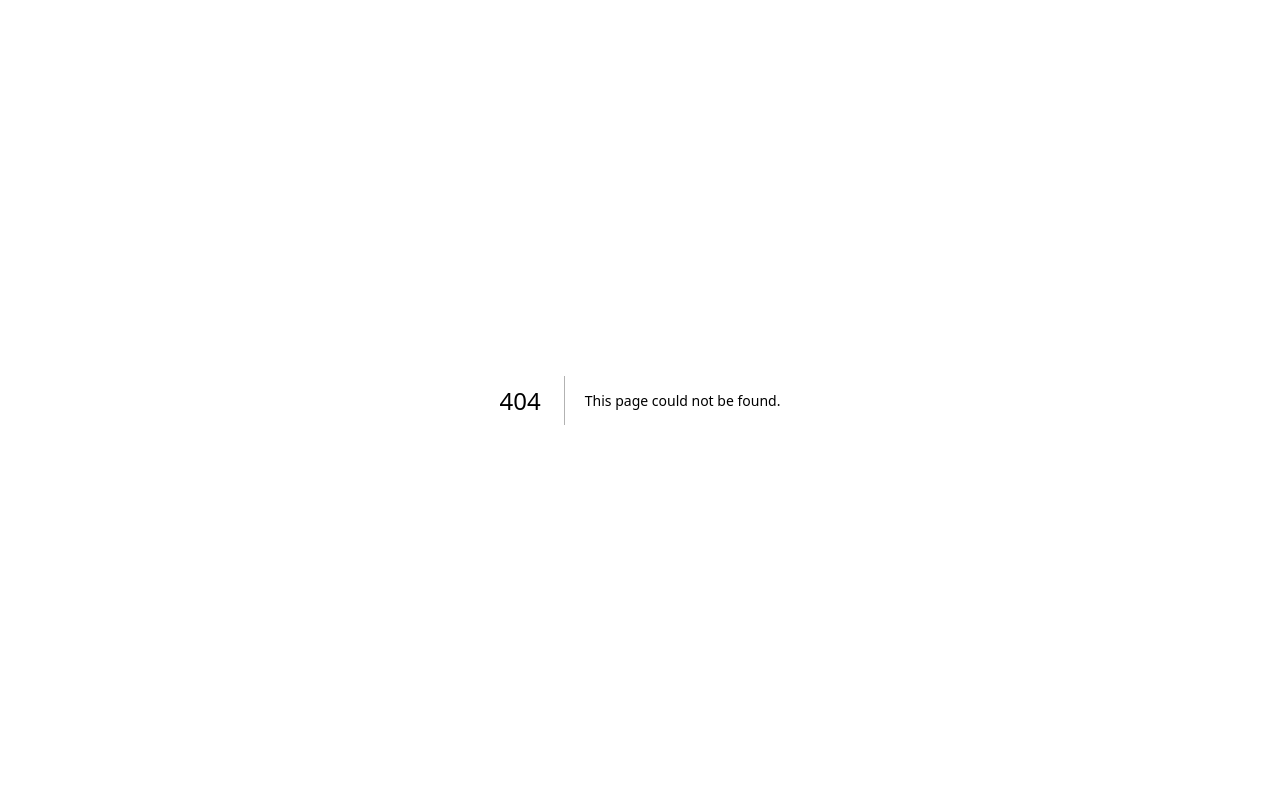
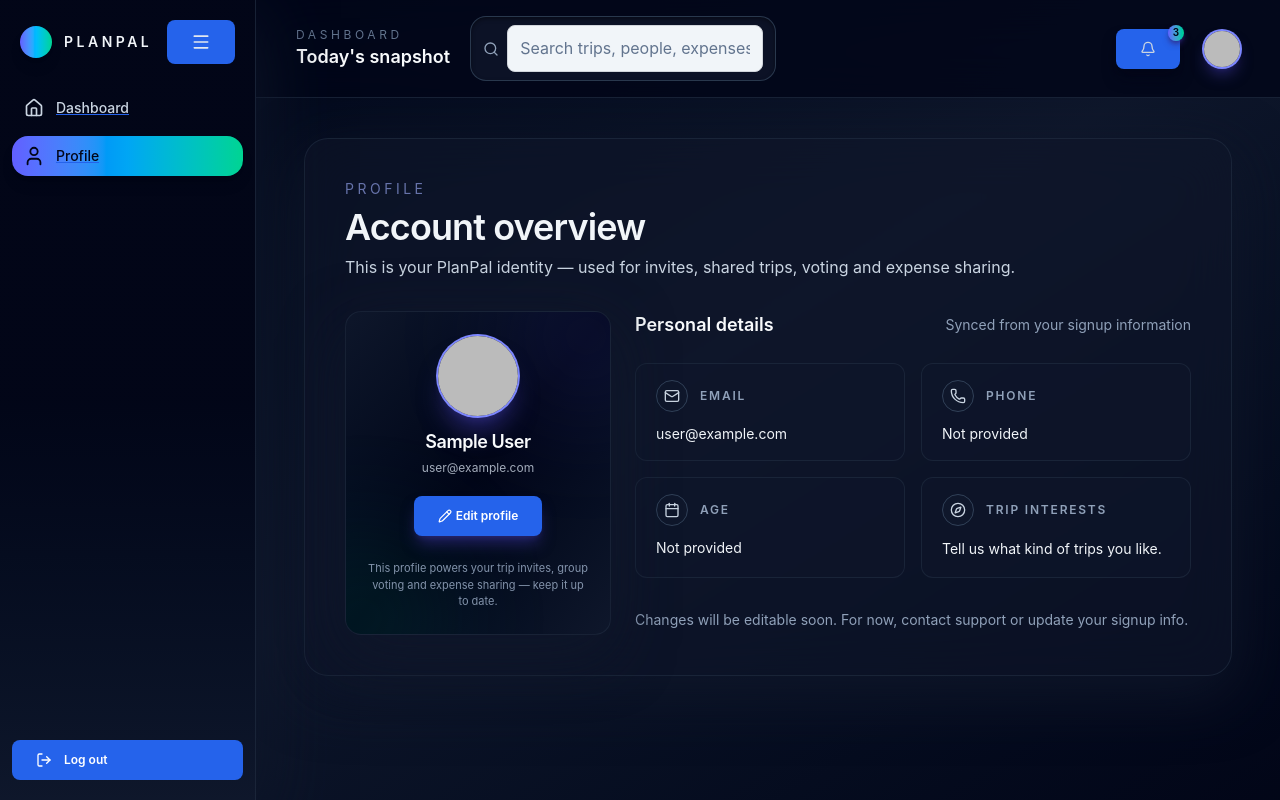
Before and after one commit to pavanpb05/planpal, a Next.js app: page /profile in a window 1280 px wide. Before the commit this address had no page. Built offline with nearby package versions, Linux system fonts and the light colour scheme; no server answers; the database is empty; sample sign-in values are in the browser's storage.

Commit message:
updated sidebar ui and profile page

```diff
--- /dev/null
+++ b/app/profile/page.js
@@ -0,0 +1,157 @@
+// /app/profile/page.js
+"use client";
+
+import { useEffect, useState } from "react";
+import { useRouter } from "next/navigation";
+import Image from "next/image";
+import { onAuthStateChanged, signOut } from "firebase/auth";
+import { doc, getDoc } from "firebase/firestore";
+import { auth } from "../../src/firebaseAuth";
+import { db } from "../../src/firebaseConfig";
+import Sidebar from "@/components/Sidebar";
+import Topbar from "@/components/Topbar";
+import ProfileCard from "@/components/ProfileCard";
+import { User, Mail, Phone, Calendar, Compass } from "lucide-react";
+
+function getInitials(user, profile) {
+  const base =
+    profile?.name ||
+    user?.displayName ||
+    user?.email?.split("@")[0] ||
+    "User";
+  const parts = base.trim().split(/\s+/);
+  const first = parts[0]?.[0] ?? "";
+  const second = parts[1]?.[0] ?? "";
+  return (first + second || first).toUpperCase();
+}
+
+function ProfileField({ icon: Icon, label, value, multiline = false }) {
+  return (
+    <div className="rounded-xl border border-slate-800/80 bg-slate-900/60 px-5 py-4 flex flex-col gap-2">
+      <div className="flex items-center gap-3">
+        <span className="inline-flex h-8 w-8 items-center justify-center rounded-full bg-slate-900 border border-slate-700">
+          <Icon className="h-4 w-4 text-slate-300" />
+        </span>
+        <span className="text-xs font-semibold uppercase tracking-[0.15em] text-slate-400">
+          {label}
+        </span>
+      </div>
+      <p className={`text-sm text-slate-100 mt-1 ${multiline ? "leading-relaxed" : ""}`}>
+        {value}
+      </p>
+    </div>
+  );
+}
+
+export default function ProfilePage() {
+  const router = useRouter();
+  const [user, setUser] = useState(null);
+  const [profile, setProfile] = useState(null);
+  const [loading, setLoading] = useState(true);
+  const [profileError, setProfileError] = useState("");
+
+  useEffect(() => {
+    const unsub = onAuthStateChanged(auth, async (u) => {
+      if (!u) {
+        router.push("/login");
+        return;
+      }
+      setUser(u);
+
+      try {
+        const ref = doc(db, "users", u.uid);
+        const snap = await getDoc(ref);
+        if (snap.exists()) {
+          setProfile(snap.data());
+        }
+      } catch (err) {
+        setProfileError("Could not load full profile. Try again later.");
+        console.error(err);
+      } finally {
+        setLoading(false);
+      }
+    });
+
+    return () => unsub();
+  }, [router]);
+
+  const handleLogout = async () => {
+    await signOut(auth);
+    router.push("/login");
+  };
+
+  const initials = getInitials(user, profile);
+  const displayName =
+    profile?.name ||
+    user?.displayName ||
+    user?.email?.split("@")[0] ||
+    "Traveller";
+
+  const email = profile?.email || user?.email || "Not set";
+  const phone = profile?.phone || "Not provided";
+  const age = profile?.age || "Not provided";
+  const interests = profile?.interests || "Tell us what kind of trips you like.";
+
+  return (
+    <div className="min-h-screen bg-gradient-to-br from-slate-950 via-slate-900 to-slate-950 text-slate-100 flex">
+      <Sidebar handleLogout={handleLogout} />
+
+      <div className="flex-1 flex flex-col" style={{ marginLeft: "var(--sidebar-width, 256px)" }}>
+        <Topbar user={user} />
+
+        <main className="px-4 py-8 lg:px-12 lg:py-10">
+          <div className="max-w-7xl mx-auto rounded-3xl bg-slate-900/60 border border-slate-800/80 shadow-[0_18px_60px_rgba(15,23,42,0.9)] backdrop-blur-xl px-6 py-6 lg:px-10 lg:py-10 space-y-8">
+            {/* Header */}
+            <section className="space-y-2">
+              <p className="text-sm uppercase tracking-[0.25em] text-indigo-300/60">Profile</p>
+              <h1 className="text-3xl lg:text-4xl font-semibold tracking-tight">Account overview</h1>
+              <p className="text-base text-slate-300 max-w-2xl">
+                This is your PlanPal identity — used for invites, shared trips, voting and expense sharing.
+              </p>
+            </section>
+
+            {/* Content */}
+            {loading ? (
+              <div className="grid grid-cols-1 lg:grid-cols-3 gap-6 animate-pulse">
+                <div className="rounded-2xl bg-slate-900/60 border border-slate-800/80 h-56" />
+                <div className="lg:col-span-2 rounded-2xl bg-slate-900/60 border border-slate-800/80 h-56" />
+              </div>
+            ) : (
+              <div className="grid grid-cols-1 lg:grid-cols-3 gap-6 items-start">
+                <section>
+                  <ProfileCard user={user} />
+                </section>
+
+                <section className="lg:col-span-2 space-y-6">
+                  <div className="flex items-center justify-between">
+                    <h3 className="text-lg font-semibold text-slate-50">Personal details</h3>
+                    <span className="text-sm text-slate-400">Synced from your signup information</span>
+                  </div>
+
+                  <div className="grid grid-cols-1 md:grid-cols-2 gap-4">
+                    <ProfileField icon={Mail} label="Email" value={email} />
+                    <ProfileField icon={Phone} label="Phone" value={phone} />
+                    <ProfileField icon={Calendar} label="Age" value={age} />
+                    <ProfileField icon={Compass} label="Trip interests" value={interests} multiline />
+                  </div>
+
+                  {profileError && (
+                    <p className="text-sm text-rose-400 bg-rose-500/10 border border-rose-500/40 rounded-xl px-3 py-2">
+                      {profileError}
+                    </p>
+                  )}
+
+                  <div className="pt-2">
+                    <p className="text-sm text-slate-400">
+                      Changes will be editable soon. For now, contact support or update your signup info.
+                    </p>
+                  </div>
+                </section>
+              </div>
+            )}
+          </div>
+        </main>
+      </div>
+    </div>
+  );
+}
--- a/components/Sidebar.jsx
+++ b/components/Sidebar.jsx
@@ -3,7 +3,8 @@
 
 import Link from "next/link";
 import { usePathname } from "next/navigation";
-import { Home, User, LogOut } from "lucide-react";
+import { Home, User, LogOut, Menu } from "lucide-react";
+import { useEffect, useState } from "react";
 
 const navItems = [
   { href: "/dashboard", label: "Dashboard", icon: Home },
@@ -12,30 +13,69 @@
 
 export default function Sidebar({ handleLogout }) {
   const pathname = usePathname();
+  const [collapsed, setCollapsed] = useState(() => {
+    const saved =
+      typeof window !== "undefined" &&
+      localStorage.getItem("sidebar-collapsed");
+    return saved !== null ? saved === "true" : false;
+  });
+
+  useEffect(() => {
+    localStorage.setItem("sidebar-collapsed", collapsed ? "true" : "false");
+    document.documentElement.style.setProperty(
+      "--sidebar-width",
+      collapsed ? "72px" : "256px"
+    );
+  }, [collapsed]);
 
   return (
-    <aside className="fixed inset-y-0 left-0 z-30 w-20 lg:w-64 border-r border-slate-800/80 bg-linear-to-b from-slate-950 via-slate-950 to-slate-900 shadow-[0_18px_70px_rgba(15,23,42,0.95)]">
-      <div className="flex h-full flex-col px-3 py-6">
-        {/* Logo */}
-        <div className="mb-10 flex items-center justify-center lg:justify-start lg:px-2">
-          <div className="inline-flex items-center gap-2">
-            <div className="h-8 w-8 rounded-2xl bg-linear-to-br from-indigo-500 via-sky-400 to-emerald-400 shadow-lg shadow-indigo-900/80" />
-            <span className="hidden lg:inline text-sm font-semibold tracking-[0.25em] text-slate-100 uppercase">
-              PlanPal
-            </span>
+    <aside
+      className={`fixed inset-y-0 left-0 z-30 flex flex-col
+      bg-gradient-to-b from-slate-950 via-slate-950 to-slate-900
+      shadow-[0_18px_70px_rgba(15,23,42,0.95)]
+      border-r border-slate-800/80 transition-all duration-300`}
+      style={{ width: collapsed ? 72 : 256 }}
+    >
+      <div className="flex h-full flex-col px-3 py-5">
+        <div className="flex items-center justify-between mb-6 px-2">
+          {/* LOGO */}
+          <div className="flex items-center gap-3">
+            <div
+              className={`h-8 w-8 rounded-2xl shadow-lg ${
+                collapsed
+                  ? "bg-indigo-500"
+                  : "bg-gradient-to-r from-indigo-500 via-sky-400 to-emerald-400"
+              }`}
+            />
+
+            {!collapsed && (
+              <span className="text-sm font-semibold tracking-[0.25em] text-slate-100 uppercase">
+                PlanPal
+              </span>
+            )}
           </div>
+
+          {/* COLLAPSE BUTTON */}
+          <button
+            aria-label={collapsed ? "Open sidebar" : "Close sidebar"}
+            onClick={() => setCollapsed((s) => !s)}
+            className="p-1 rounded-md hover:bg-slate-900/50 transition"
+            title={collapsed ? "Open" : "Collapse"}
+          >
+            <Menu className="h-5 w-5 text-slate-200" />
+          </button>
         </div>
 
-        {/* Nav links */}
+        {/* NAVIGATION */}
         <nav className="flex-1 space-y-2">
           {navItems.map(({ href, label, icon: Icon }) => {
             const active = pathname === href;
             return (
-              <Link key={href} href={href}>
+              <Link key={href} href={href} className="block">
                 <div
-                  className={`group flex items-center gap-3 rounded-2xl px-2 py-2.5 text-sm font-medium transition-all duration-300 cursor-pointer ${
+                  className={`group flex items-center gap-3 rounded-2xl px-3 py-2.5 text-sm font-medium transition-all duration-300 cursor-pointer ${
                     active
-                      ? "bg-linear-to-r from-indigo-500 via-sky-500 to-emerald-400 text-slate-950 shadow-lg shadow-indigo-900/70"
+                      ? "bg-gradient-to-r from-indigo-500 via-sky-500 to-emerald-400 text-slate-950 shadow-lg"
                       : "text-slate-300 hover:text-slate-50 hover:bg-slate-900/70"
                   }`}
                 >
@@ -44,23 +84,23 @@
                       active ? "scale-110" : "group-hover:scale-110"
                     }`}
                   />
-                  <span className="hidden lg:inline truncate">{label}</span>
+                  {!collapsed && <span className="truncate">{label}</span>}
                 </div>
               </Link>
             );
           })}
         </nav>
 
-        {/* Logout */}
-        <button
-          onClick={handleLogout}
-          className="mt-6 flex items-center justify-center lg:justify-between gap-3 rounded-2xl border border-slate-800/80 bg-slate-900/80 px-2 py-2.5 text-xs font-semibold text-red-300 shadow-[0_10px_30px_rgba(15,23,42,0.9)] transition-all duration-300 hover:border-red-500/80 hover:bg-red-500/10 hover:text-red-200"
-        >
-          <div className="flex items-center gap-2">
+        {/* LOGOUT */}
+        <div className="mt-auto">
+          <button
+            onClick={handleLogout}
+            className="flex w-full items-center gap-3 rounded-2xl px-3 py-2.5 text-xs font-semibold text-red-300 transition-all duration-300 hover:bg-red-600/10 hover:text-red-200"
+          >
             <LogOut className="h-4 w-4" />
-            <span className="hidden lg:inline">Log out</span>
-          </div>
-        </button>
+            <span className="hidden md:inline">Log out</span>
+          </button>
+        </div>
       </div>
     </aside>
   );
```
